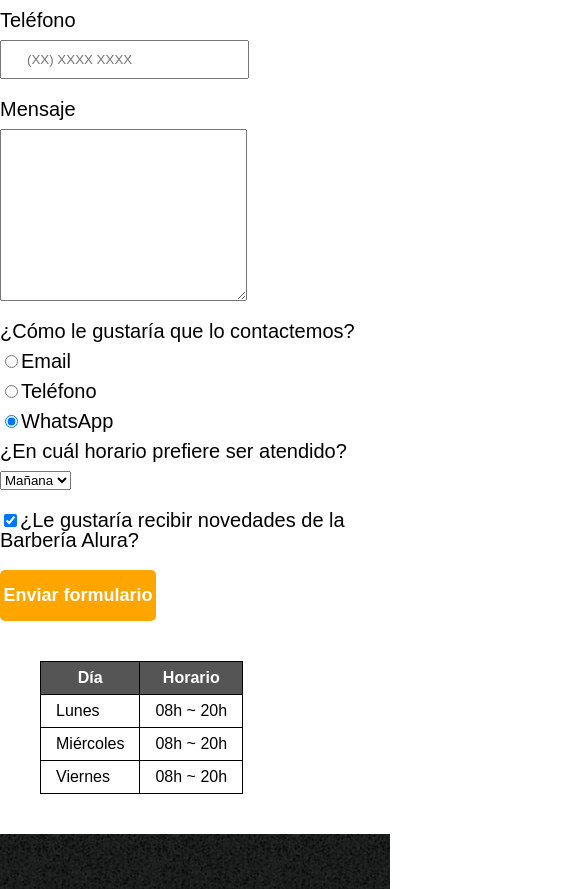
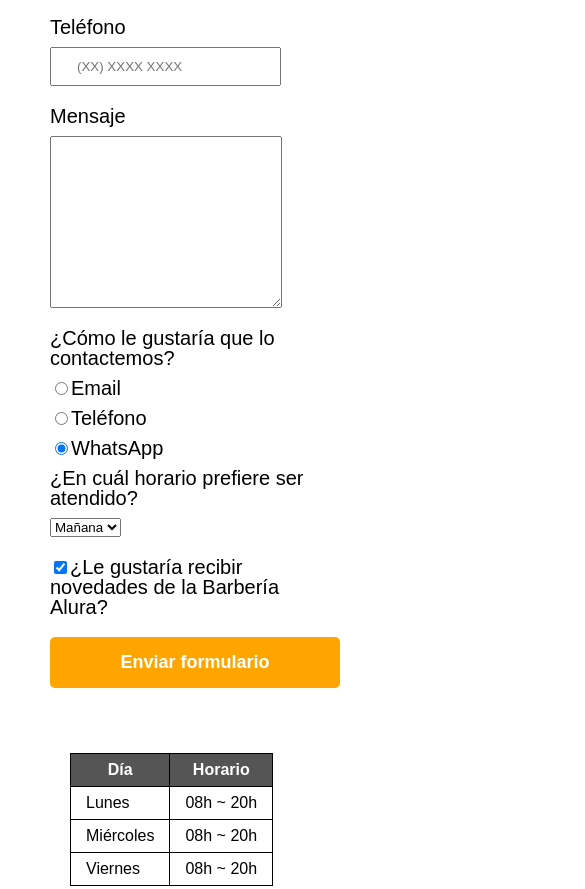
Before and after one commit to drzamora/barbershop, a plain HTML site: page contacto.html in a window 390 px wide. Shown: the part 501-1390 px from the top of the page, 585 px wide, since content can reach past the window. Drawn offline with Linux system fonts and the light colour scheme.

Commit message:
Pagina Responsiva y Estilos

```diff
--- a/contacto.html
+++ b/contacto.html
@@ -3,6 +3,8 @@
 <html>
     <head>
         <meta charset="UTF-8">
+        <!-- Adaptar la vista a dispositivos moviles -->
+        <meta name="viewport" content="width=device-width">
         <title>Contacto - Barbería Richard</title>
         <link rel="stylesheet" href="reset.css">
         <link rel="stylesheet" href="style.css">
--- a/style.css
+++ b/style.css
@@ -1,4 +1,4 @@
-body{
+body {
     font-family: 'Montserrat', sans-serif;
 }
 
@@ -7,7 +7,7 @@ header {
     padding: 20px 0;
 }
 
-.caja{
+.caja {
     width: 940px;
     position: relative;
     margin: 0 auto;
@@ -19,12 +19,12 @@ nav{
     right: 0;
 }
 
-nav li{
+nav li {
     display: inline;
     margin: 0 0 0 15px;
 }
 
-nav a{
+nav a {
     text-transform: uppercase;
     color: #000000;
     font-weight: bold;
@@ -32,19 +32,19 @@ nav a{
     text-decoration: none;
 }
 
-nav a:hover{
+nav a:hover {
     color: #c78c19;
     text-decoration: underline;
 }
 
-.productos{
+.productos {
     width: 940px;
     margin: 0 auto;
     padding: 50px;
 }
 
 
-.productos li{
+.productos li {
     display: inline-block;
     text-align: center;
     width: 30%;
@@ -56,68 +56,74 @@ nav a:hover{
     border-radius: 10px;
 }
 
-.productos li:hover{
+.productos li:hover {
     border-color:#c78c19;
 }
 
-.productos li:active{
+.productos li:active {
     border-color:#088c19;
 }
 
-.productos h2{
+.productos h2 {
     font-size: 30px;
     font-weight: bold;
 }
 
-.productos li:hover h2{
+.productos li:hover h2 {
     font-size: 33px;
 }
 
-.producto-descripcion{
+.producto-descripcion {
     font-size: 18px;
 }
 
-.producto-precio{
+.producto-precio {
     font-size: 20px;
     font-weight: bold;
     margin-top:10px;
 }
 
-footer{
+footer {
     text-align: center;
     background: url(./imagenes/bg.jpg);
     padding:40px;
 }
 
-.copyright{
+.copyright {
     color:#FFFFFF;
     font-size: 13px;
     margin:20px;
 }
 
+main form {
 
-form{
+    width: 940px;
+    margin: 0 auto;
+}
+
+form {
+    padding: 3em 0;
     margin: 40px 0;
 }
 
-form label, form legend{
+form label, form legend {
     display: block;
     font-size: 20px;
     margin: 0 0 10px;
 }
 
-.input-padron{
+.input-padron {
     display: block;
     margin: 0 0 20px;
     padding: 10px 25px;
     width: 50%;
 }
 
-.checkbox{
+.checkbox {
     margin:20px 0;
 }
 
-.enviar{
+.enviar {
     width: 40%;
     padding: 15px 0;
     font-size: 18px;
@@ -130,30 +136,58 @@ form label, form legend{
     cursor:pointer;
 }
 
-.enviar:hover{
+.enviar:hover {
     background: darkorange;
     transform: scale(1.2);
 }
 
-table{
-    margin: 40px 40px;
+table {
+    margin: 40px 300px 40px;
 }
 
-thead{
+thead {
     background: #555555;
     color:white;
     font-weight: bold;
 }
 
-td,th{
+td,th {
     border: 1px solid #000000;
     padding: 8px 15px;
 }
 
 /*Aquí inicia el CSS para nuestra página home*/
+
 .banner {
     width: 100%;
 }
+
+
+/* Selectores avanzados
+
+/*  Selector > , para acceder a los hijos de determinado elemento. elemento > hijo pinta el primer parrafo de main
+main > p {
+    background: red;
+}
+
+/*  Selector +, para acceder al primer hermano de determinado elemento. imagen + p  pinta el parrafo después de la imagen es hermano de img
+img + p {
+    background: yellow;
+}
+
+/*  Selector ~, para acceder a todos los hermanos de determinado elemento. imagen ~ p  pinta todos los parrafos después de la imagen
+img ~ p {
+    background: green;
+}
+
+/*  Selector not, para acceder a los elementos, excepto algunos. .principal p:not(#mision)  pinta todos los parrafos de orange menos el parrafo con el id mision
+.principal p:not(#mision) {
+    background: orange;
+}
+*/
+
+/* Cálculo con CSS con la propiedad calc | width: calc(40% - (26px * 4)); */
+
 
 .principal {
     padding: 3em 0;
@@ -167,6 +201,12 @@ td,th{
     font-size: 2em;
     margin: 0 0 1em;
     clear: left;
+    /* Opacidad en el texto con el 30%
+    color: rgba(0, 0, 0, 30%);
+    */
+    /* Sombra en el texto
+    text-shadow: 2px 2px 10px red;
+    */
 }
 
 /*Pseudo-elementos
@@ -192,7 +232,7 @@ p::first-line {
     margin: 0 0 1em;
 }
 
-.mapa-contenido{
+.mapa-contenido {
     width: 940px;
     margin: 0 auto;
 }
@@ -251,9 +291,67 @@ p::first-line {
 
 .imagen-diferenciales {
     width: 60%;
+    transition: 400ms;
+    box-shadow: 10px 10px 30px 15px #000000;
+}
+
+.imagen-diferenciales:hover {
+    opacity: 30%;
+
 }
 
 .video {
     width: 560px;
     margin: 1em auto;
 }
+
+/* Media query apicar a ancho maximo de 480px */
+@media screen and (max-width:480px) {
+
+    h1 {
+        text-align: center;
+    }
+
+    nav {
+        position: static;
+    }
+
+    .caja, .principal, .mapa-contenido, .contenido-diferenciales, .video, .checkbox, .input-padron, .productos {
+        width: auto;
+    }
+
+    .lista-diferenciales, .imagen-diferenciales, .productos li {
+        width: 100%;
+    }
+
+    form {
+        box-sizing: border-box;
+        padding: 25px 50px;
+        max-width: 100%;
+    }
+
+    #mensaje {
+        box-sizing: border-box;
+        max-width: 80%;
+    }
+
+
+    legend {
+        width: 100%;
+    }
+
+    .checkbox {
+        margin:20px 0;
+        width: 100%;
+    }
+
+    .enviar {
+        width: 100%;
+    }
+
+    table {
+        margin: 40px 70px 40px;
+        width: auto;
+    }
+
+}
```
Also changed, not shown: index.html (+4 -3 lines), productos.html (+3 -1 lines), style-home.css (+11 -11 lines).
